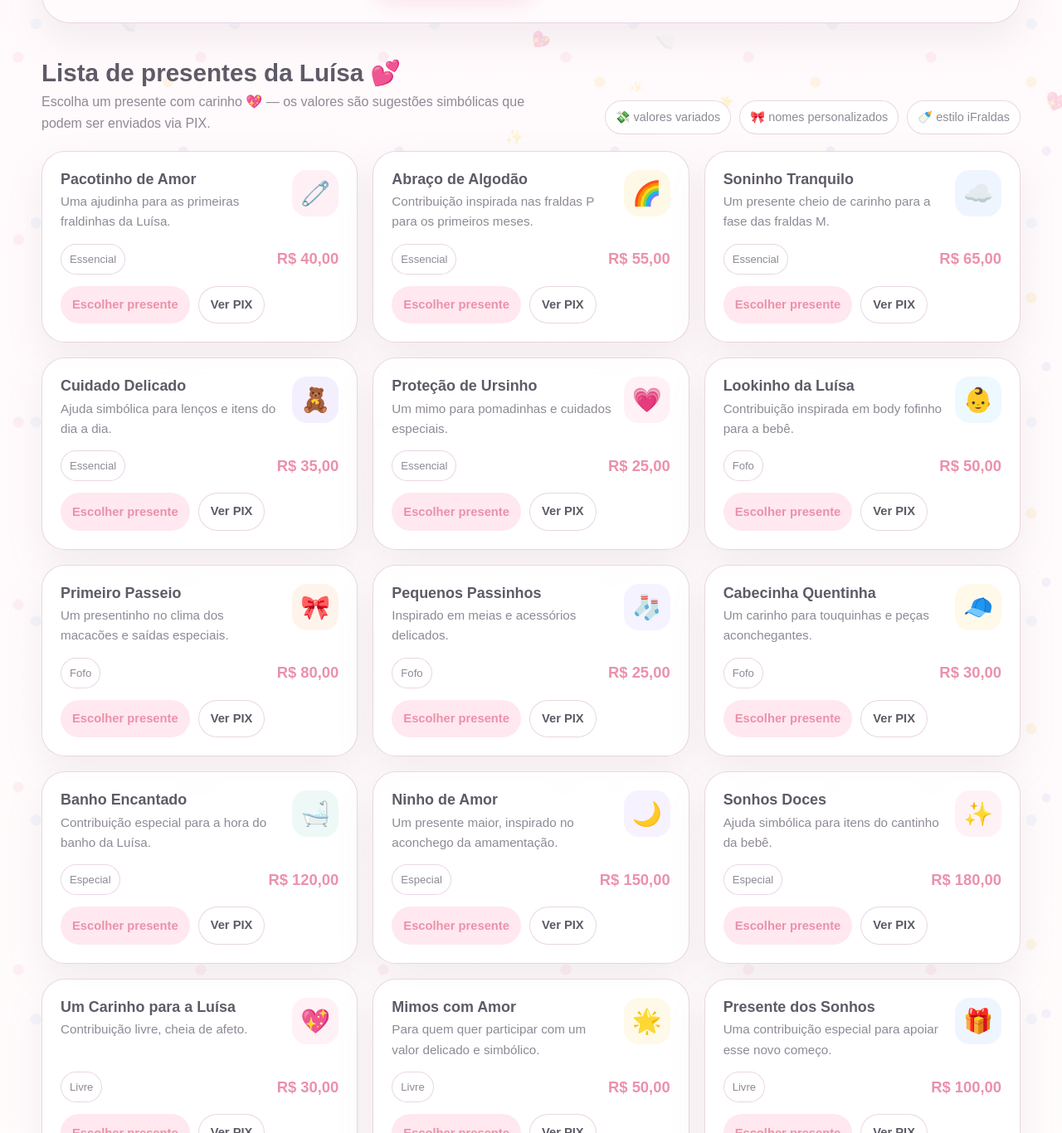
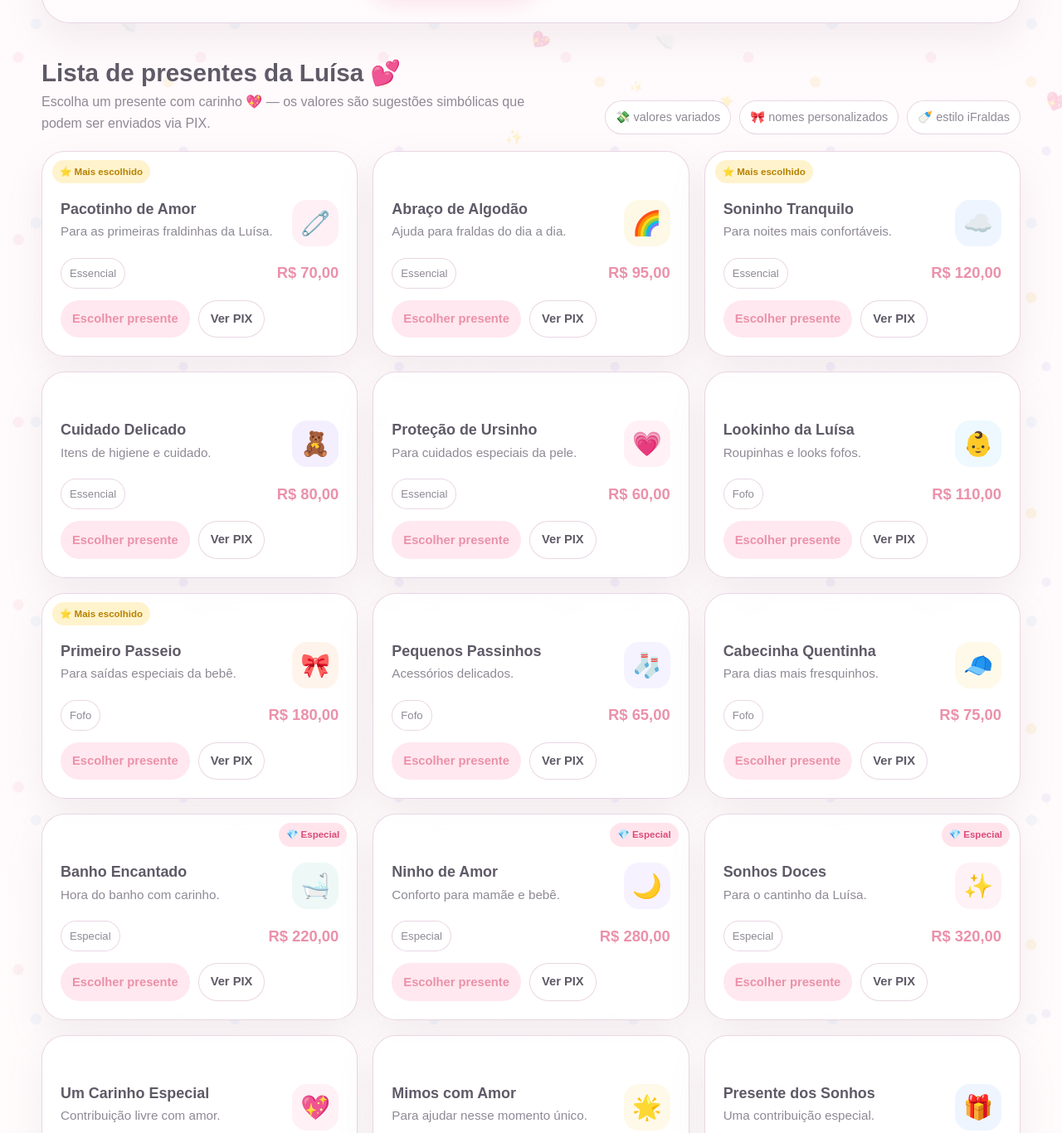
Before and after one commit to caic-horvath/cha-da-luisa, a plain HTML site: page index.html in a window 1280 px wide. Shown: the part 624-1990 px from the top of the page at 83% size. Drawn offline with Linux system fonts and the light colour scheme.

Commit message:
Update index.html

```diff
--- a/index.html
+++ b/index.html
@@ -276,14 +276,15 @@
     }
 
     .gift-card {
-      opacity: 0;
-      transform: translateY(18px);
-      animation: fadeUp 0.7s ease forwards;
+      position: relative;
+      padding-top: 52px;
       background: var(--card);
       border: 1px solid var(--border);
       border-radius: var(--radius);
       box-shadow: var(--shadow);
-      padding: 22px;
+      padding-left: 22px;
+      padding-right: 22px;
+      padding-bottom: 22px;
       backdrop-filter: blur(10px);
       display: flex;
       flex-direction: column;
@@ -296,6 +297,7 @@
     }
 
     .gift-top {
+      margin-top: 6px;
       display: flex;
       justify-content: space-between;
       gap: 10px;
@@ -335,6 +337,32 @@
       font-size: 1.15rem;
       font-weight: bold;
       color: var(--pink-strong);
+    }
+
+    .badge-popular {
+      position: absolute;
+      top: 10px;
+      left: 12px;
+      background: #fff3cd;
+      color: #b78100;
+      font-size: 0.72rem;
+      padding: 5px 9px;
+      border-radius: 999px;
+      font-weight: bold;
+      z-index: 2;
+    }
+
+    .badge-featured {
+      position: absolute;
+      top: 10px;
+      right: 12px;
+      background: #ffe4ec;
+      color: #d94b7a;
+      font-size: 0.72rem;
+      padding: 5px 9px;
+      border-radius: 999px;
+      font-weight: bold;
+      z-index: 2;
     }
 
     .tag {
@@ -695,7 +723,7 @@
             <p>Os itens funcionam como sugestões simbólicas de contribuição, no estilo de chá de bebê online. Vocês podem converter os valores em PIX e usar da forma mais útil para a chegada da Luísa.</p>
           </details>
           <details>
-            <summary>Existe valor mínimo?</summary>
+            <summary>Existe valor mínimo ou máximo?</summary>
             <p>Não. A ideia é deixar opções acessíveis, médias e especiais para que cada convidado escolha com liberdade.</p>
           </details>
         </div>
@@ -712,127 +740,26 @@
 
   <script>
     const gifts = [
-      {
-        icon: '🧷',
-        title: 'Pacotinho de Amor',
-        description: 'Uma ajudinha para as primeiras fraldinhas da Luísa.',
-        price: 40,
-        category: 'Essencial',
-        bg: '#fff0f5'
-      },
-      {
-        icon: '🌈',
-        title: 'Abraço de Algodão',
-        description: 'Contribuição inspirada nas fraldas P para os primeiros meses.',
-        price: 55,
-        category: 'Essencial',
-        bg: '#fef8e7'
-      },
-      {
-        icon: '☁️',
-        title: 'Soninho Tranquilo',
-        description: 'Um presente cheio de carinho para a fase das fraldas M.',
-        price: 65,
-        category: 'Essencial',
-        bg: '#eef5ff'
-      },
-      {
-        icon: '🧸',
-        title: 'Cuidado Delicado',
-        description: 'Ajuda simbólica para lenços e itens do dia a dia.',
-        price: 35,
-        category: 'Essencial',
-        bg: '#f4efff'
-      },
-      {
-        icon: '💗',
-        title: 'Proteção de Ursinho',
-        description: 'Um mimo para pomadinhas e cuidados especiais.',
-        price: 25,
-        category: 'Essencial',
-        bg: '#fff1f6'
-      },
-      {
-        icon: '👶',
-        title: 'Lookinho da Luísa',
-        description: 'Contribuição inspirada em body fofinho para a bebê.',
-        price: 50,
-        category: 'Fofo',
-        bg: '#eef9ff'
-      },
-      {
-        icon: '🎀',
-        title: 'Primeiro Passeio',
-        description: 'Um presentinho no clima dos macacões e saídas especiais.',
-        price: 80,
-        category: 'Fofo',
-        bg: '#fff4ec'
-      },
-      {
-        icon: '🧦',
-        title: 'Pequenos Passinhos',
-        description: 'Inspirado em meias e acessórios delicados.',
-        price: 25,
-        category: 'Fofo',
-        bg: '#f4f3ff'
-      },
-      {
-        icon: '🧢',
-        title: 'Cabecinha Quentinha',
-        description: 'Um carinho para touquinhas e peças aconchegantes.',
-        price: 30,
-        category: 'Fofo',
-        bg: '#fff9ea'
-      },
-      {
-        icon: '🛁',
-        title: 'Banho Encantado',
-        description: 'Contribuição especial para a hora do banho da Luísa.',
-        price: 120,
-        category: 'Especial',
-        bg: '#eef9f7'
-      },
-      {
-        icon: '🌙',
-        title: 'Ninho de Amor',
-        description: 'Um presente maior, inspirado no aconchego da amamentação.',
-        price: 150,
-        category: 'Especial',
-        bg: '#f7f2ff'
-      },
-      {
-        icon: '✨',
-        title: 'Sonhos Doces',
-        description: 'Ajuda simbólica para itens do cantinho da bebê.',
-        price: 180,
-        category: 'Especial',
-        bg: '#fff2f7'
-      },
-      {
-        icon: '💖',
-        title: 'Um Carinho para a Luísa',
-        description: 'Contribuição livre, cheia de afeto.',
-        price: 30,
-        category: 'Livre',
-        bg: '#fff1f5'
-      },
-      {
-        icon: '🌟',
-        title: 'Mimos com Amor',
-        description: 'Para quem quer participar com um valor delicado e simbólico.',
-        price: 50,
-        category: 'Livre',
-        bg: '#fff9e9'
-      },
-      {
-        icon: '🎁',
-        title: 'Presente dos Sonhos',
-        description: 'Uma contribuição especial para apoiar esse novo começo.',
-        price: 100,
-        category: 'Livre',
-        bg: '#eef5ff'
-      }
-    ];
+  { icon: '🧷', title: 'Pacotinho de Amor', description: 'Para as primeiras fraldinhas da Luísa.', price: 70, category: 'Essencial', bg: '#fff0f5', popular: true },
+  { icon: '🌈', title: 'Abraço de Algodão', description: 'Ajuda para fraldas do dia a dia.', price: 95, category: 'Essencial', bg: '#fef8e7' },
+  { icon: '☁️', title: 'Soninho Tranquilo', description: 'Para noites mais confortáveis.', price: 120, category: 'Essencial', bg: '#eef5ff', popular: true },
+  { icon: '🧸', title: 'Cuidado Delicado', description: 'Itens de higiene e cuidado.', price: 80, category: 'Essencial', bg: '#f4efff' },
+  { icon: '💗', title: 'Proteção de Ursinho', description: 'Para cuidados especiais da pele.', price: 60, category: 'Essencial', bg: '#fff1f6' },
+
+  { icon: '👶', title: 'Lookinho da Luísa', description: 'Roupinhas e looks fofos.', price: 110, category: 'Fofo', bg: '#eef9ff' },
+  { icon: '🎀', title: 'Primeiro Passeio', description: 'Para saídas especiais da bebê.', price: 180, category: 'Fofo', bg: '#fff4ec', popular: true },
+  { icon: '🧦', title: 'Pequenos Passinhos', description: 'Acessórios delicados.', price: 65, category: 'Fofo', bg: '#f4f3ff' },
+  { icon: '🧢', title: 'Cabecinha Quentinha', description: 'Para dias mais fresquinhos.', price: 75, category: 'Fofo', bg: '#fff9ea' },
+
+  { icon: '🛁', title: 'Banho Encantado', description: 'Hora do banho com carinho.', price: 220, category: 'Especial', bg: '#eef9f7', featured: true },
+  { icon: '🌙', title: 'Ninho de Amor', description: 'Conforto para mamãe e bebê.', price: 280, category: 'Especial', bg: '#f7f2ff', featured: true },
+  { icon: '✨', title: 'Sonhos Doces', description: 'Para o cantinho da Luísa.', price: 320, category: 'Especial', bg: '#fff2f7', featured: true },
+
+  { icon: '💖', title: 'Um Carinho Especial', description: 'Contribuição livre com amor.', price: 80, category: 'Livre', bg: '#fff1f5' },
+  { icon: '🌟', title: 'Mimos com Amor', description: 'Para ajudar nesse momento único.', price: 120, category: 'Livre', bg: '#fff9e9' },
+  { icon: '🎁', title: 'Presente dos Sonhos', description: 'Uma contribuição especial.', price: 200, category: 'Livre', bg: '#eef5ff' },
+  { icon: '🌈', title: 'Chuva de Amor', description: 'Para quem quiser presentear com mais generosidade.', price: 350, category: 'Premium', bg: '#fdf1ff', featured: true }
+];
 
     const giftGrid = document.getElementById('giftGrid');
 
@@ -841,6 +768,8 @@
       card.className = 'gift-card';
       card.style.animationDelay = `${index * 0.08}s`;
       card.innerHTML = `
+        ${gift.popular ? '<div class="badge-popular">⭐ Mais escolhido</div>' : ''}
+        ${gift.featured ? '<div class="badge-featured">💎 Especial</div>' : ''}
         <div class="gift-top">
           <div>
             <h3 class="gift-title">${gift.title}</h3>
```
